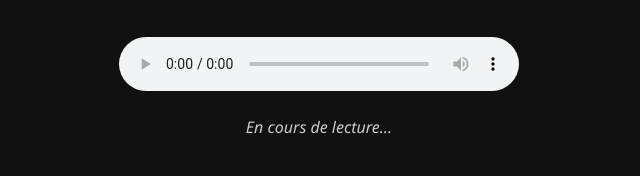
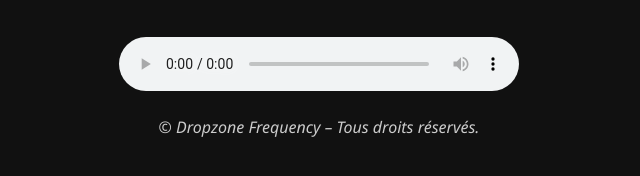
Before and after one commit to undoablemixlr/dropzone-frequency, a plain HTML site: page index.html in a window 1280 px wide. Shown: the part 528-704 px from the top of the page, without its empty margins (321-961 px from the left). Drawn offline with Linux system fonts and the light colour scheme; no server answers.

Commit message:
index.html

```diff
--- a/index.html
+++ b/index.html
@@ -19,7 +19,7 @@
         <source src="https://onair.dropzone-frequency.com:8010/stream.mp3" type="audio/mpeg">
         Votre navigateur ne supporte pas la lecture audio.
       </audio>
-      <div id="now-playing">En cours de lecture…</div>
+      <div id="now-playing">© Dropzone Frequency – Tous droits réservés.</div>
     </div>
   </div>
 
```
